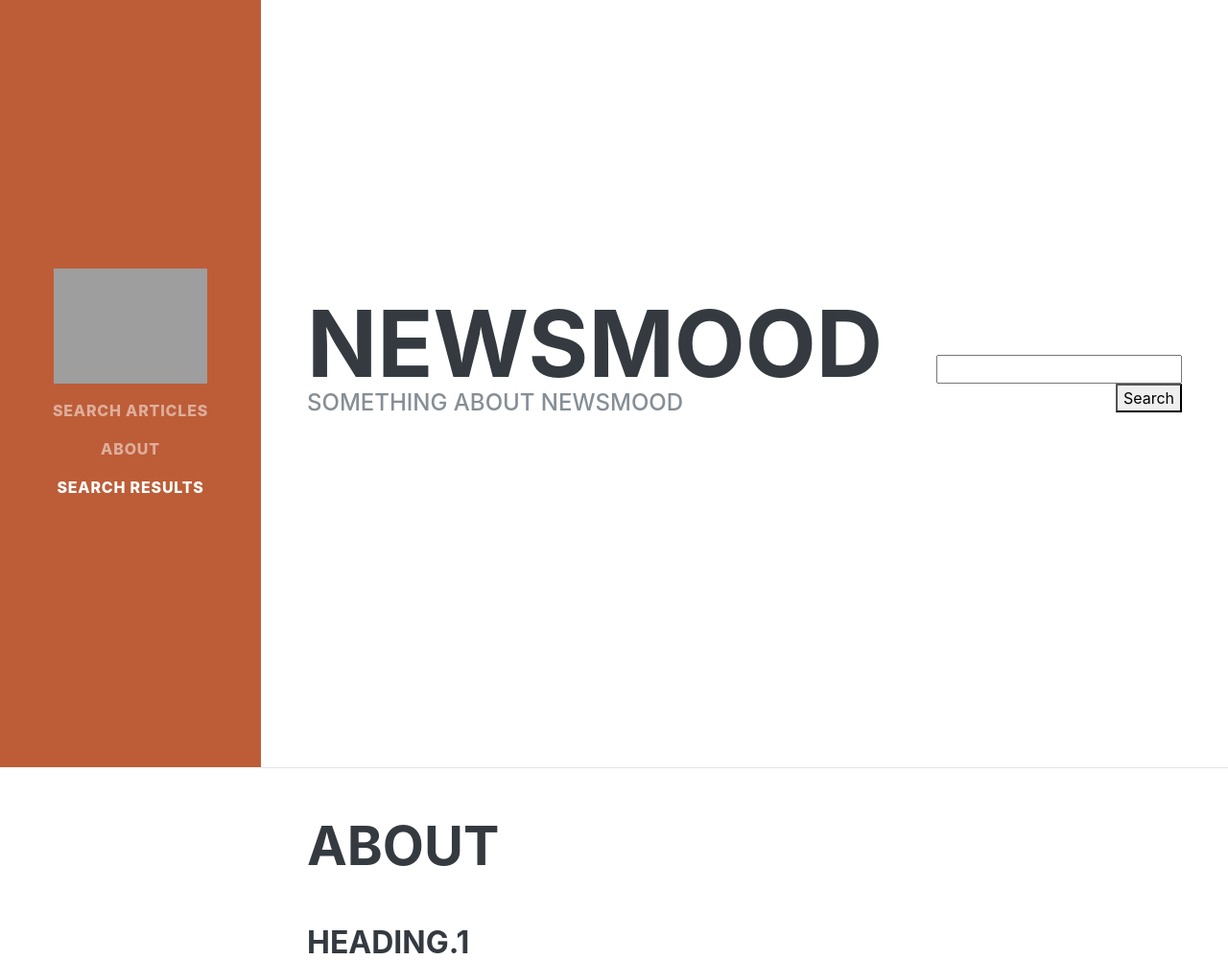
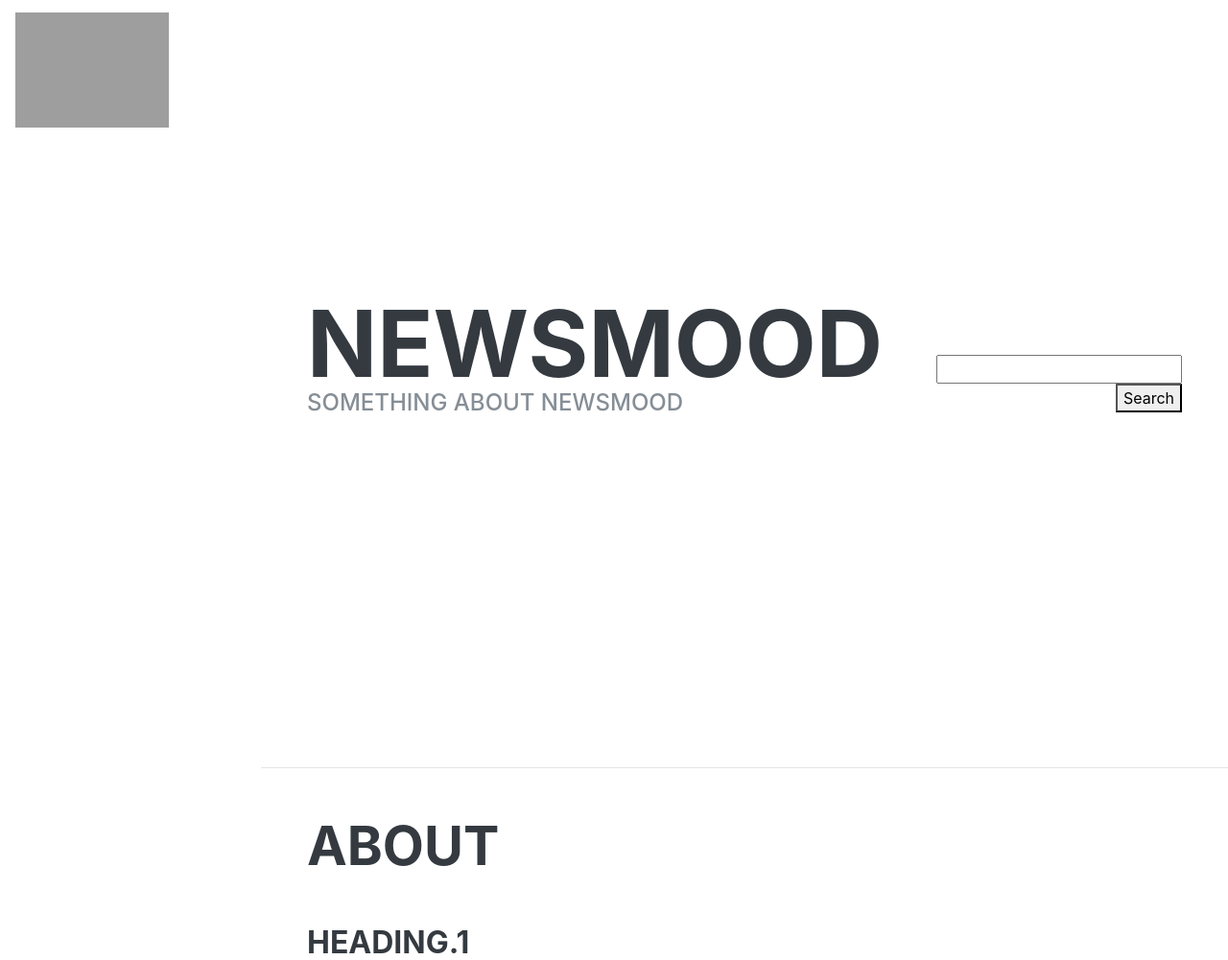
Before and after one commit to johndunaske/SteelHacks2019, a Flask app: page / in a window 1280 px wide. Shown: the top 1001 px of the page at 96% size. Run offline with Flask 2, Linux system fonts and the light colour scheme; some libraries are stand-ins or nearby versions; some web fonts are replaced; grey boxes are pictures that could not be loaded.

Commit message:
Update index.html

```diff
--- a/templates/index.html
+++ b/templates/index.html
@@ -32,7 +32,7 @@
 
 <body id="page-top">
 
-  <nav class="navbar navbar-expand-lg navbar-dark bg-primary fixed-top" id="sideNav">
+  <nav class="navbar navbar-expand-lg navbar-dark fixed-top" style="color: #3f4050 id="sideNav">
     <a class="navbar-brand js-scroll-trigger" href="#page-top">
       <span class="d-none d-lg-block">
         <img class="img-fluid" style="max-width: 10rem; max-height: 10rem;" src="https://media.discordapp.net/attachments/551253478261915659/551487874025914368/newsmoodLogo.png" alt="">
```
